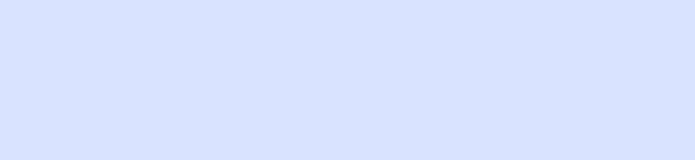
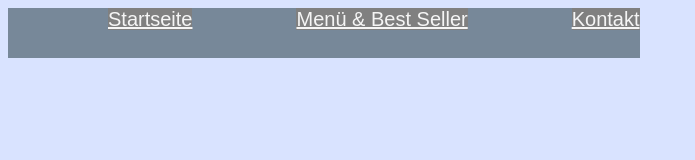
Before and after one commit to TobiasPaumann/git-html-exaple, a plain HTML site: page foodshipping.html in a window 1280 px wide. Shown: the whole page, without its empty margins (0-695 px from the left). Drawn offline with Linux system fonts and the light colour scheme.

Commit message:
added nav

```diff
--- a/foodshipping.html
+++ b/foodshipping.html
@@ -5,6 +5,10 @@
     <title>Shipping</title>
 </head>
 <body>
-
+    <nav>
+        <a href="index.html">Startseite</a>
+        <a href="meals.html">Menü & Best Seller</a>
+        <a href="contact.html">Kontakt</a>
+    </nav>
 </body>
 </html>
```
